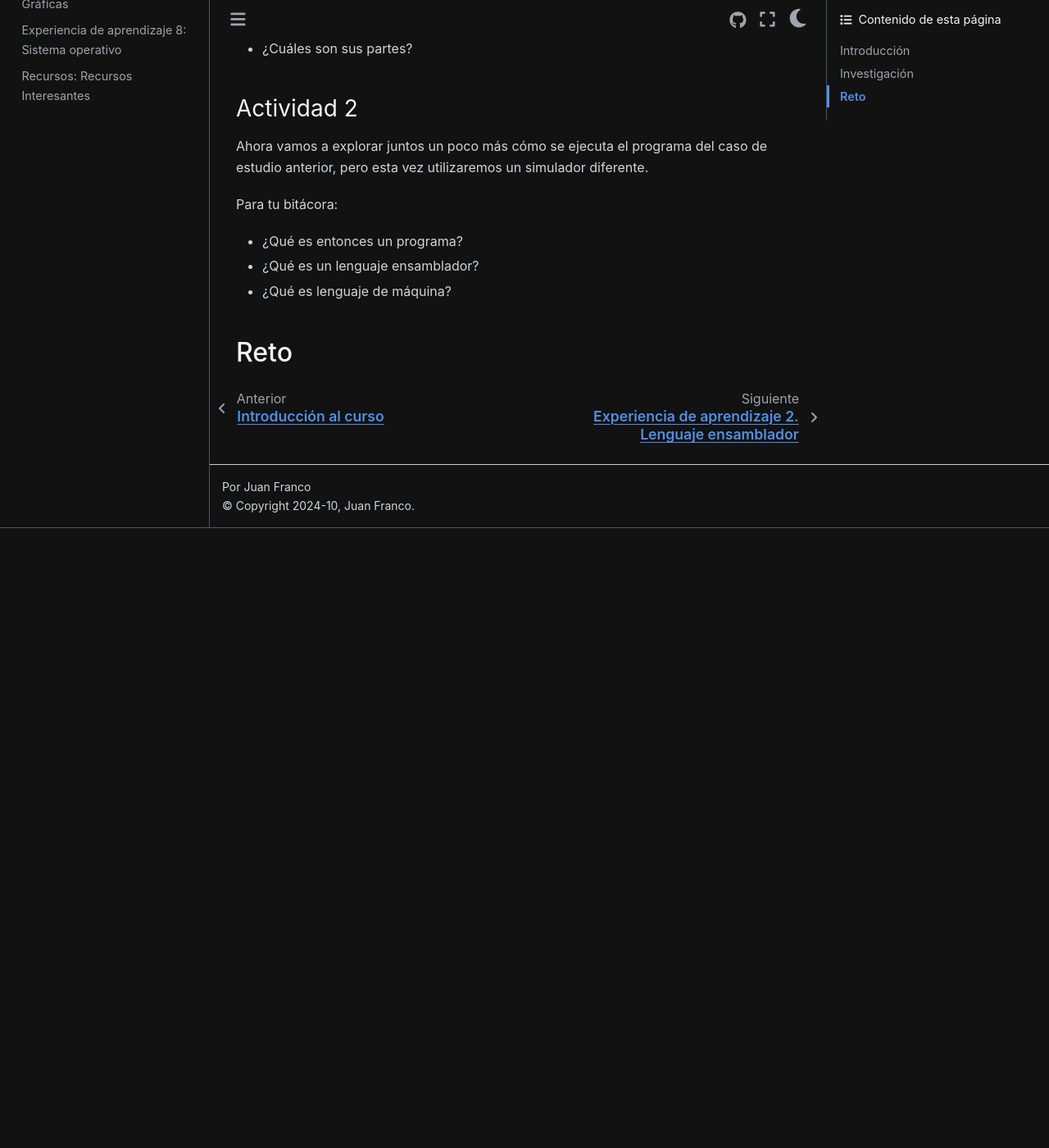
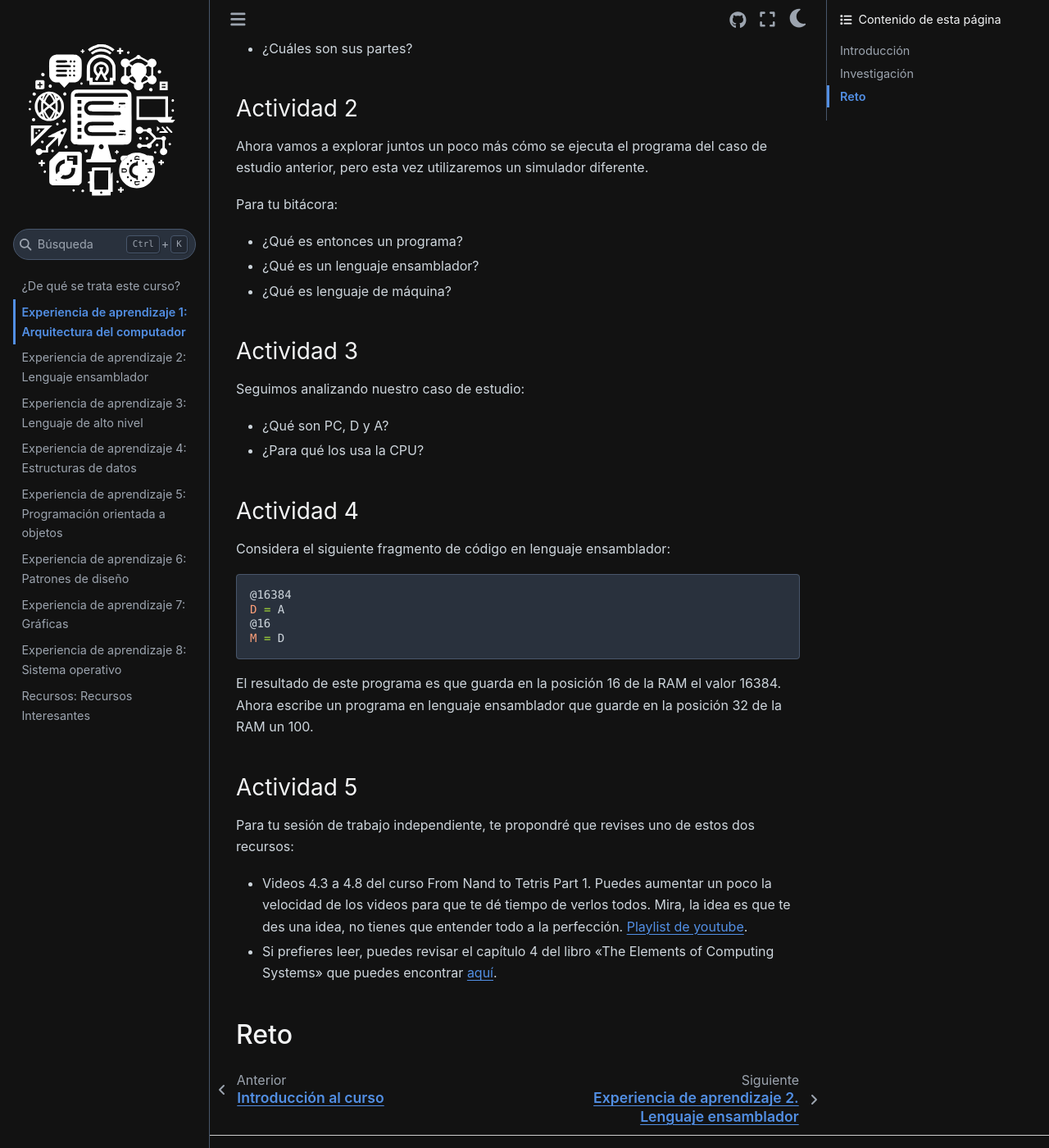
Before and after one commit to juanferfranco/SistemasComputacionales, a Sphinx documentation site: the page built from docs/_unidad1/unidad1.rst, in a window 1280 px wide and 1400 px high, scrolled down 756 px. Shown: the whole window at 82% size. Built offline with Sphinx 7.4.7 and the Sphinx Book theme 1.1.4, drawn with Linux system fonts in a browser that asks for light colours; before the commit the page ends 1386 px from its top, so only the background shows below that.

Commit message:
Complete week 1

```diff
--- a/docs/_unidad1/unidad1.rst
+++ b/docs/_unidad1/unidad1.rst
@@ -9,7 +9,6 @@ moderno? Y ¿cómo hace este para ejecutar un programa?
 
 El acercamiento a estas preguntas lo harás desde la perspectiva de un programador
 en lenguaje ensamblador.
-
 
 Investigación
 ---------------
@@ -41,5 +40,41 @@ Para tu bitácora:
 * ¿Qué es un lenguaje ensamblador?
 * ¿Qué es lenguaje de máquina?
 
+Actividad 3
+***************
+
+Seguimos analizando nuestro caso de estudio:
+
+* ¿Qué son PC, D y A?
+* ¿Para qué los usa la CPU?
+
+Actividad 4
+***************
+
+Considera el siguiente fragmento de código en lenguaje ensamblador:
+
+.. code:: bash
+
+    @16384
+    D = A
+    @16
+    M = D
+
+El resultado de este programa es que guarda en la posición 16 de la RAM el valor 16384. Ahora
+escribe un programa en lenguaje ensamblador que guarde en la posición 32 de la RAM un 100.
+
+Actividad 5
+***************
+
+Para tu sesión de trabajo independiente, te propondré que revises uno de estos
+dos recursos:
+
+* Videos 4.3 a 4.8 del curso From Nand to Tetris Part 1. Puedes aumentar un poco la velocidad
+  de los videos para que te dé tiempo de verlos todos. Mira, la idea es que te des una idea, no
+  tienes que entender todo a la perfección.
+  `Playlist de youtube <https://youtube.com/playlist?list=PLrDd_kMiAuNmSb-CKWQqq9oBFN_KNMTaI&si=AntL-bx5HV9QxTyO>`__.
+* Si prefieres leer, puedes revisar el capítulo 4 del libro "The Elements of Computing Systems"
+  que puedes encontrar `aquí <https://www.nand2tetris.org/_files/ugd/44046b_7ef1c00a714c46768f08c459a6cab45a.pdf>`__.
+
 Reto
 ------
```
